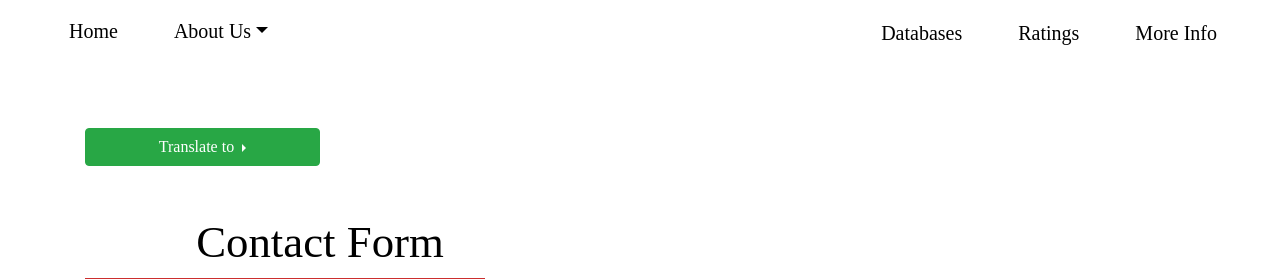
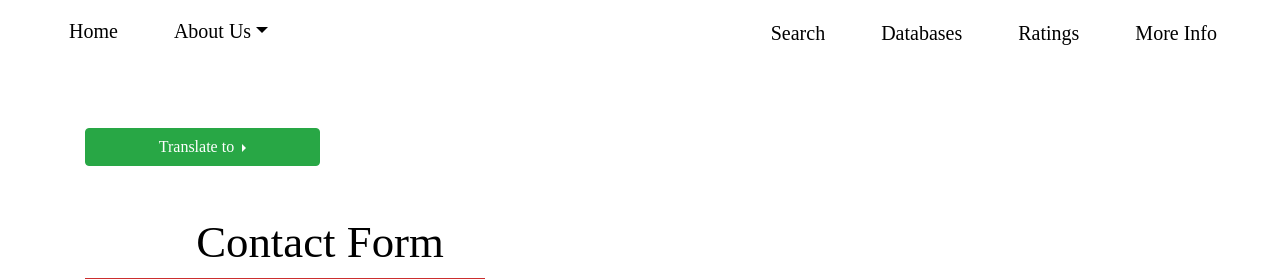
Before and after one commit to MadCacti/parktech, a Flask app: page /API/ in a window 1280 px wide. Shown: the top 279 px of the page. Run offline with Flask 2, Linux system fonts and the light colour scheme; some libraries are stand-ins or nearby versions.

Commit message:
added search, some minor style edits.

```diff
--- a/main.py
+++ b/main.py
@@ -95,6 +95,9 @@ def one_star():
 @app.route('/databases/')
 def databases():
     return render_template("Databases/databases.html")
+@app.route('/search/')
+def search():
+    return render_template("Databases/search.html")
 
 if __name__ == "__main__":
     app.run(debug=True)
--- a/templates/layouts/base.html
+++ b/templates/layouts/base.html
@@ -8,6 +8,12 @@
     <script src="https://cdn.jsdelivr.net/npm/bootstrap@5.0.1/dist/js/bootstrap.min.js" integrity="sha384-Atwg2Pkwv9vp0ygtn1JAojH0nYbwNJLPhwyoVbhoPwBhjQPR5VtM2+xf0Uwh9KtT" crossorigin="anonymous"></script>
 
     {% block meta %}{% endblock %}
+    <style>
+        body { height: 100vh; }
+        * { cursor: url(/static/assets/cursor.cur) 0 0, default; }
+    </style>
+    <link rel="shortcut icon" href="/static/assets/title.png">
+
 </head>
 <title>PARK-Home</title>
 <body class="baseNav">
@@ -37,6 +43,9 @@
     </ul>
     <ul style="padding-right: 50px" class="nav navbar-nav navbar-right">
         <li style="padding-right: 40px" class="nav-item">
+            <a style="font-size: 20px" class="nav-link" href={{ url_for('search') }}>Search</a>
+        </li>
+        <li style="padding-right: 40px" class="nav-item">
             <a style="font-size: 20px" class="nav-link" href={{ url_for('databases') }}>Databases</a>
         </li>
         <li style="padding-right: 40px" class="nav-item">
```
Also changed, not shown: templates/Databases/search.html (added, +12 -0 lines), static/assets/title.png (added), 1 other file.
